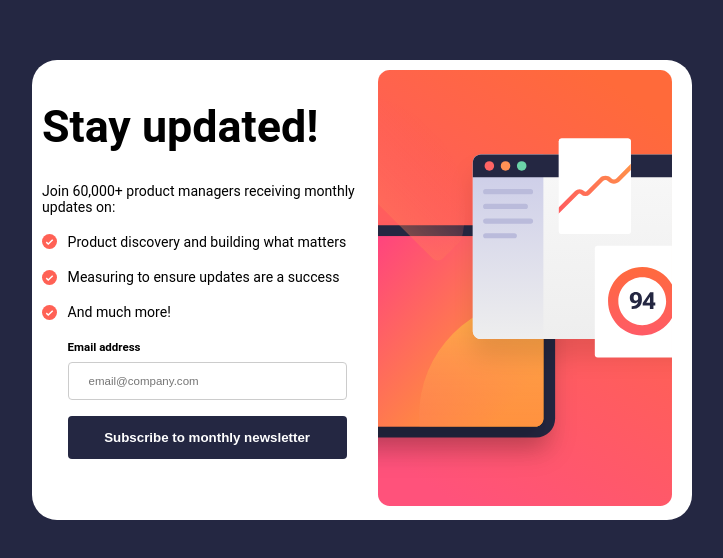
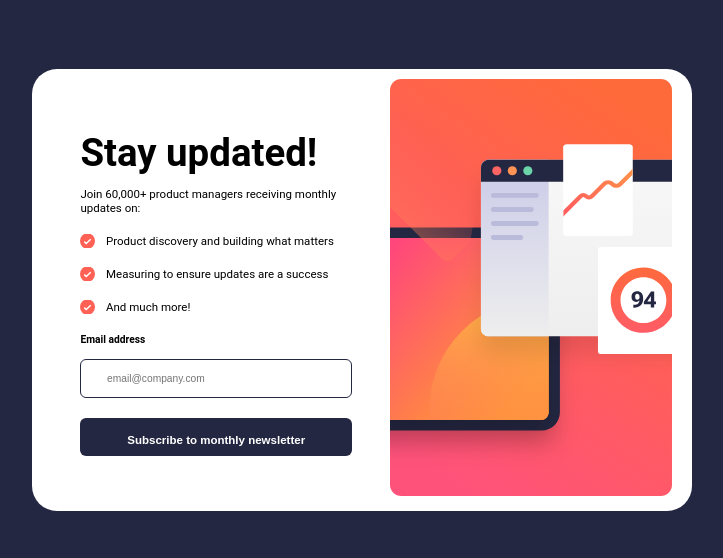
Before and after one commit to DominikSubocz/newsletter-challange, a plain HTML site: page index.html in a window 1280 px wide. Shown: the part 110-668 px from the top of the page, without its empty margins (278-1001 px from the left). Drawn offline with Linux system fonts and the light colour scheme.

Commit message:
Visual Representation Almost Complete
I am almost finished coding the visual representation, which looks very close to the original design.

There's just a few tweaks I need to do, and once that's done I can then begin coding JS code and integrating it with the button, so that the visual representation of the grid will change on submit.

```diff
--- a/styles/styles.css
+++ b/styles/styles.css
@@ -5,10 +5,14 @@ body{
     text-align: left;
     font-family: Roboto;
 }
-p,span,li{
-  font-size: 1.1vw;
+p,li, input[type=submit]{
+  font-size: 0.9vw;
 }
 
+h1{
+  font-size:3vw;
+  margin-bottom:0;
+}
 
 
 .outer {
@@ -30,6 +34,7 @@ p,span,li{
     width: 100vw;
     /* Whatever width you want */
   }
+
   .grid-container {
     display: grid;
     margin: 0 auto;
@@ -38,14 +43,16 @@ p,span,li{
     border-radius: 25px;
     padding: 10px;
     width: 50vw;
-    height: auto;
+    height: 33vw;
   }
   .panel-right{
     border-radius: 0;
     padding-right:10px;
   }
-
-
+  .panel-left{
+    padding: 0 3vw;
+    padding-top:2vw;
+  }
 
   ul{
     text-decoration: none;
@@ -63,34 +70,29 @@ p,span,li{
   margin: 1.5vw 0;
  }
 
-  .panel-left >h1{
-    font-size:3.5vw;
-  }
+
 
 
   .img-banner{
-    width:23vw;
+    width:22vw;
     height: auto;
   }
 
 
   form,#em-box{
-    font-size: 0.9vw;
-  }
-
-  form{
-    margin-left:2vw;
+    font-size: 0.8vw;
   }
 
 
+
   input[type=text], select {
-    width: 90%;
+    width: 100%;
     height: 3vw;
-    padding: 12px 20px;
-    margin: 8px 0;
+    padding: 1vw 2vw;
+    margin: 1vw 0;
     display: inline-block;
-    border: 1px solid #ccc;
-    border-radius: 4px;
+    border: 1.5px solid hsl(234, 29%, 20%);;
+    border-radius: 6px;
     box-sizing: border-box;
     text-align: left;
 
@@ -101,12 +103,17 @@ p,span,li{
 
 
   input[type=submit] {
-    width: 90%;
+    width: 100%;
     background-color: hsl(234, 29%, 20%);
     color: white;
-    padding: 14px 20px;
+    padding: 1.2vw 1vw;
+    padding-bottom:0.8vw;
     margin: 8px 0;
     border: none;
-    border-radius: 4px;
+    border-radius: 6px;
     cursor: pointer;
   }
+
+  input[type=submit]:hover{
+    background-image: linear-gradient(to right, hsl(4, 100%, 67%),hsl(24, 100%, 64%));
+  }
```
